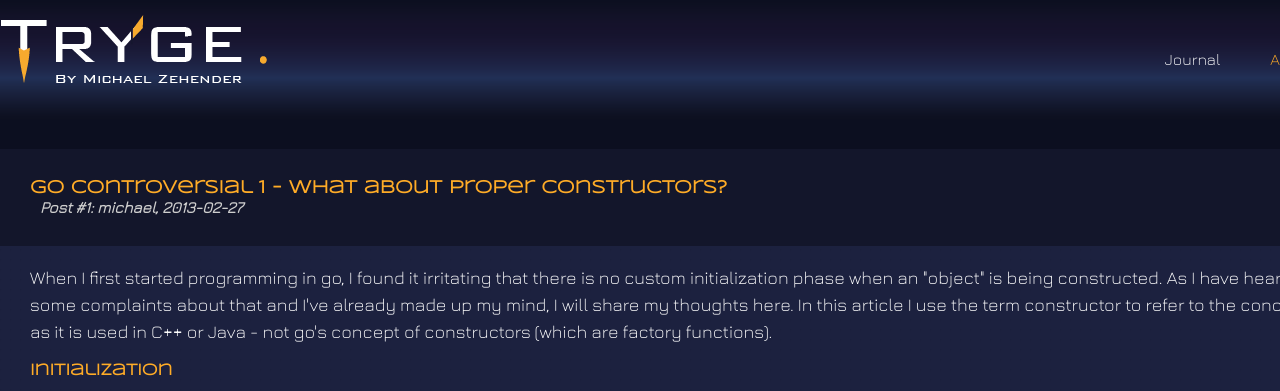
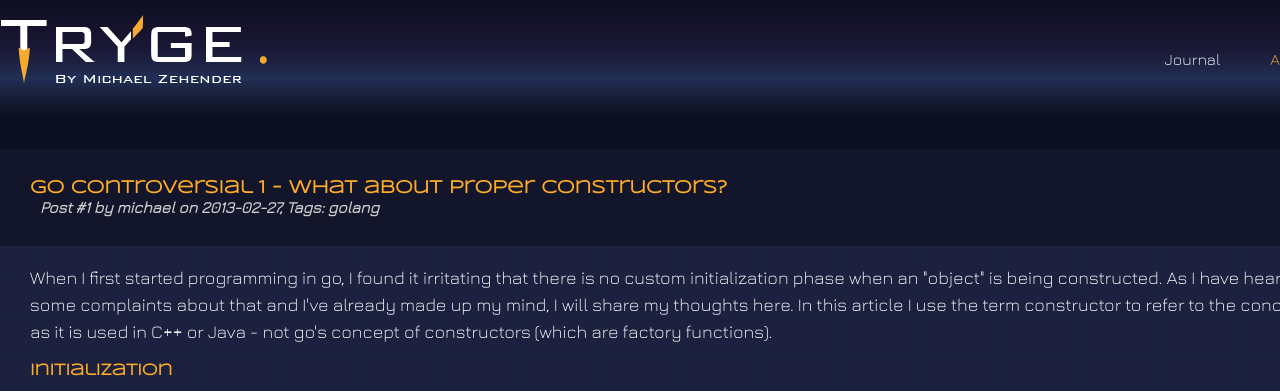
Before and after one commit to tryge/tryge.github.com, a Jekyll site: the page built from index.html, in a window 1280 px wide. Shown: the top 391 px of the page. Built offline with Jekyll 4.4.1, drawn with Linux system fonts in a browser that asks for light colours; the list of posts is cut into pages by our own code; comment, search, counter and statistics services are not loaded.

Commit message:
added tags to post

```diff
--- a/_posts/2013-02-27-go-constructors.md
+++ b/_posts/2013-02-27-go-constructors.md
@@ -3,6 +3,8 @@ author: michael
 title: Go Controversial 1 - What about proper Constructors?
 layout: blog
 number: 1
+tags:
+- golang
 ---
 
 <p>
--- a/index.html
+++ b/index.html
@@ -7,7 +7,7 @@ journal: true
 	<article>
 		<header>
 			<h2>{{post.title}}</h2>
-			<h3>Post #{{post.number}}: {{post.author}}, {{post.date| date: "%Y-%m-%d"}}</h3>
+			<h3>Post #{{post.number}} by {{post.author}} on {{post.date| date: "%Y-%m-%d"}}, Tags: {% for tag in post.tags %} {{ tag }} {% endfor %}</h3>
 		</header>
 
 		{{ post.content }}
```
Also changed, not shown: 1 other file.
